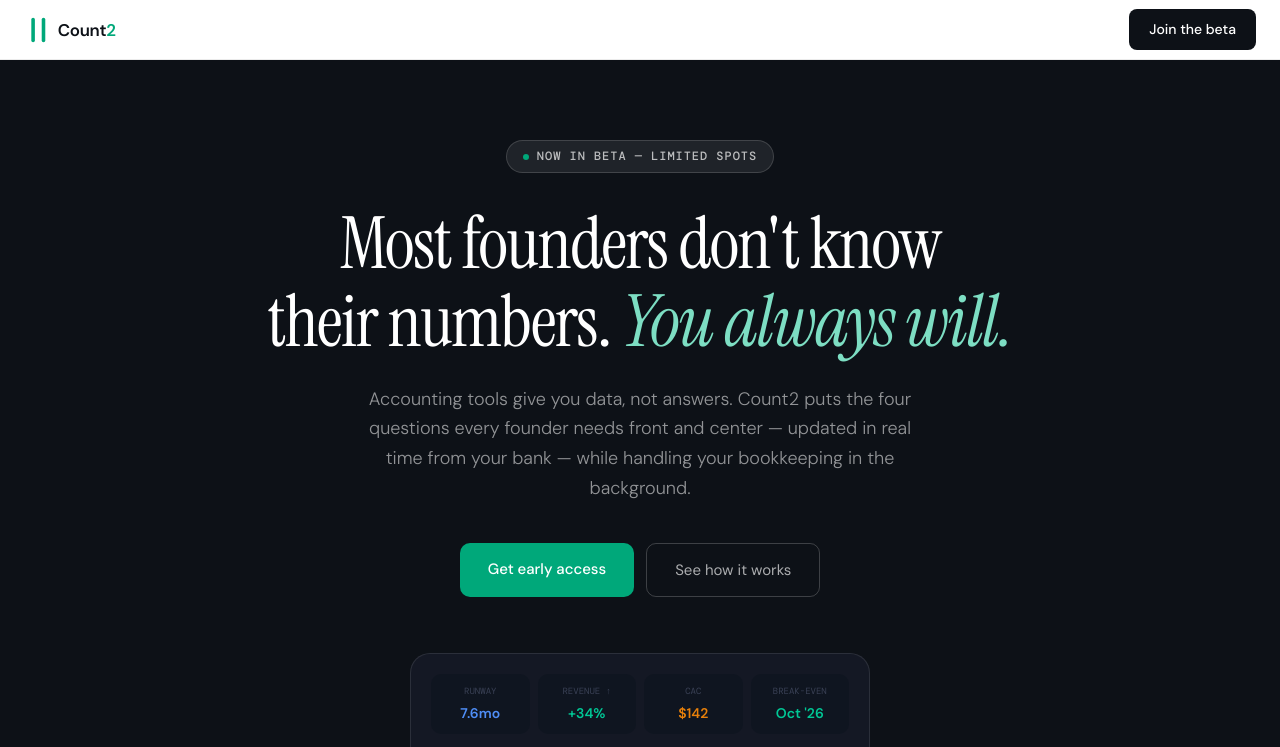
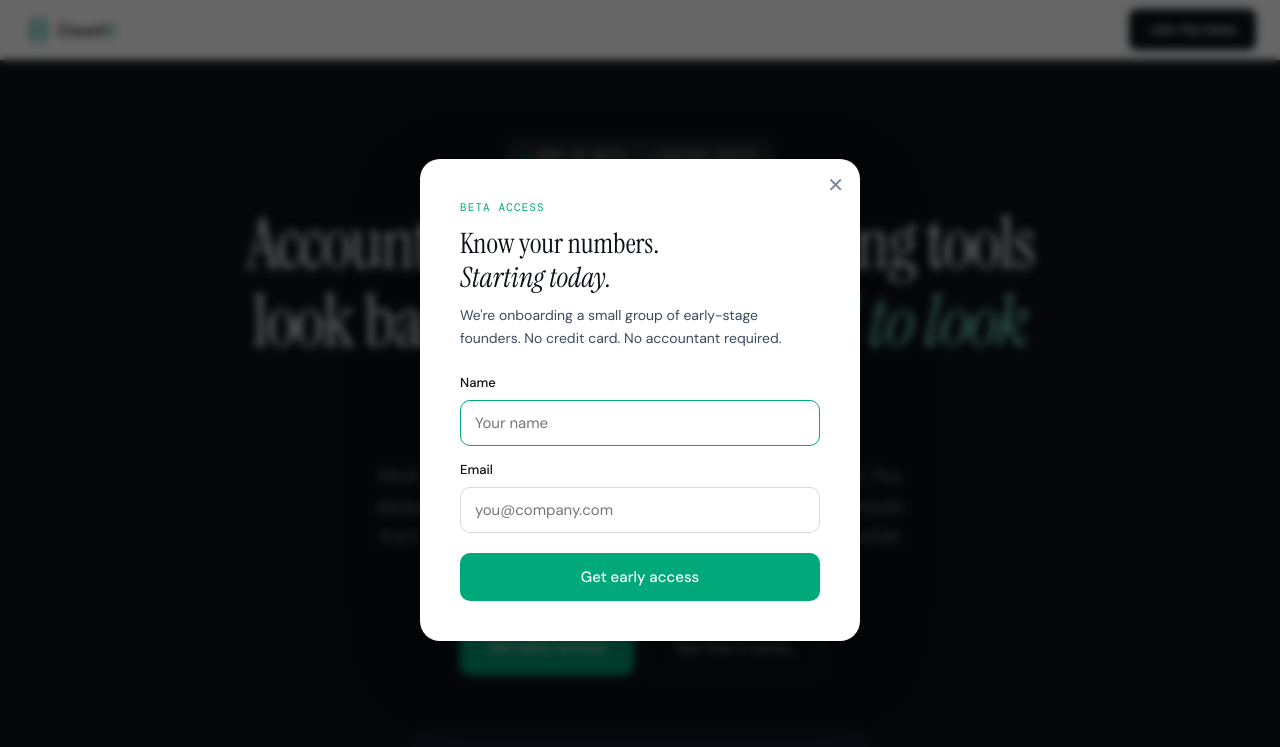
Before and after one commit to mchitnis9/count2-website, a plain HTML site: page index.html in a window 1280 px wide. Both pictures are taken after a click on the link "Join the beta". Shown: the top 747 px of the page. Drawn offline with nearby package versions, Linux system fonts and the light colour scheme.

Commit message:
Update index.html

```diff
--- a/index.html
+++ b/index.html
@@ -1,4 +1,3 @@
-<!-- update -->
 <!DOCTYPE html>
 <html lang="en">
 <head>
@@ -344,7 +343,7 @@
 <!-- NAV -->
 <nav>
   <a href="#" class="nav-logo"><svg width="130" height="32" viewBox="0 0 200 48" xmlns="http://www.w3.org/2000/svg" style="display:block"><line x1="14" y1="8" x2="14" y2="40" stroke="#00A87A" stroke-width="5.5" stroke-linecap="round"/><line x1="30" y1="8" x2="30" y2="40" stroke="#00A87A" stroke-width="5.5" stroke-linecap="round"/><text x="52" y="33" font-family="DM Sans,system-ui,sans-serif" font-size="26" font-weight="600" fill="#0D1117" letter-spacing="-0.5px">Count<tspan fill="#00A87A">2</tspan></text></svg></a>
-  <a href="#" class="nav-cta">Join the beta</a>
+  <a href="#" class="nav-cta" onclick="openModal(); return false;">Join the beta</a>
 </nav>
 
 <!-- HERO -->
@@ -355,13 +354,13 @@
       NOW IN BETA — LIMITED SPOTS
     </div>
     <h1 class="fade-up delay-1">
-      Most founders don't know<br>their numbers. <em>You always will.</em>
+      Accounting and bookkeeping tools<br>look backwards. <em>You need to look forward.</em>
     </h1>
     <p class="hero-sub fade-up delay-2">
-      Accounting tools give you data, not answers. Count2 puts the four questions every founder needs front and center — updated in real time from your bank — while handling your bookkeeping in the background.
+      Most founders don't know their actual and forecast metrics. You always will. Count2 puts the four questions every founder needs front and center — updated in real time from your bank — while handling your bookkeeping in the background.
     </p>
     <div class="hero-actions fade-up delay-3">
-      <a href="#" class="btn-primary">Get early access</a>
+      <a href="#" class="btn-primary" onclick="openModal(); return false;">Get early access</a>
       <a href="#how" class="btn-ghost">See how it works</a>
     </div>
     <div class="hero-preview fade-up delay-4">
@@ -549,7 +548,7 @@
   <div class="section-badge badge-green" style="margin-bottom:24px;">BETA ACCESS</div>
   <h2>Know your numbers.<br><em>Starting today.</em></h2>
   <p class="section-sub">Count2 is in private beta. We're onboarding a small group of early-stage founders who want to actually understand their numbers — runway, growth, CAC, and path to profitability, at a glance.</p>
-  <a href="#" class="btn-primary" style="font-size:16px;padding:16px 36px;">Apply for early access</a>
+  <a href="#" class="btn-primary" onclick="openModal(); return false;" style="font-size:16px;padding:16px 36px;">Apply for early access</a>
   <p style="color:rgba(255,255,255,0.3);font-size:13px;margin-top:16px;">No credit card. No accountant required.</p>
 </section>
 
@@ -559,5 +558,80 @@
   <p>© 2026 Count2. Know your numbers. Always.</p>
 </footer>
 
+<!-- SIGNUP MODAL -->
+<div id="signup-modal" style="display:none; position:fixed; inset:0; z-index:1000; align-items:center; justify-content:center; padding:20px;">
+  <div id="modal-backdrop" onclick="closeModal()" style="position:absolute; inset:0; background:rgba(0,0,0,0.6); backdrop-filter:blur(4px);"></div>
+  <div style="position:relative; background:var(--white); border-radius:20px; padding:40px; max-width:440px; width:100%; box-shadow:0 24px 80px rgba(0,0,0,0.2);">
+    <button onclick="closeModal()" style="position:absolute; top:16px; right:16px; background:none; border:none; cursor:pointer; color:var(--ink3); font-size:20px; line-height:1;">✕</button>
+    <div style="margin-bottom:24px;">
+      <div style="font-family:'DM Mono',monospace; font-size:11px; color:var(--green); letter-spacing:0.1em; margin-bottom:10px;">BETA ACCESS</div>
+      <h3 style="font-family:'Instrument Serif',serif; font-size:28px; font-weight:400; line-height:1.2; margin-bottom:10px;">Know your numbers.<br><em>Starting today.</em></h3>
+      <p style="font-size:14px; color:var(--ink2); line-height:1.6;">We're onboarding a small group of early-stage founders. No credit card. No accountant required.</p>
+    </div>
+    <div id="modal-form">
+      <div style="margin-bottom:14px;">
+        <label style="display:block; font-size:13px; font-weight:500; margin-bottom:6px; color:var(--ink);">Name</label>
+        <input id="signup-name" type="text" placeholder="Your name" style="width:100%; padding:12px 14px; border:1px solid var(--border2); border-radius:10px; font-size:15px; font-family:'DM Sans',sans-serif; outline:none; transition:border-color 0.18s;" onfocus="this.style.borderColor='var(--green)'" onblur="this.style.borderColor='var(--border2)'">
+      </div>
+      <div style="margin-bottom:20px;">
+        <label style="display:block; font-size:13px; font-weight:500; margin-bottom:6px; color:var(--ink);">Email</label>
+        <input id="signup-email" type="email" placeholder="you@company.com" style="width:100%; padding:12px 14px; border:1px solid var(--border2); border-radius:10px; font-size:15px; font-family:'DM Sans',sans-serif; outline:none; transition:border-color 0.18s;" onfocus="this.style.borderColor='var(--green)'" onblur="this.style.borderColor='var(--border2)'">
+      </div>
+      <div id="modal-error" style="display:none; color:#c0392b; font-size:13px; margin-bottom:12px;"></div>
+      <button onclick="submitSignup()" id="submit-btn" style="width:100%; background:var(--green); color:white; border:none; border-radius:10px; padding:14px; font-size:15px; font-weight:500; cursor:pointer; font-family:'DM Sans',sans-serif; transition:background 0.18s;">Get early access</button>
+    </div>
+    <div id="modal-success" style="display:none; text-align:center; padding:20px 0;">
+      <div style="font-size:40px; margin-bottom:12px;">🎉</div>
+      <h4 style="font-family:'Instrument Serif',serif; font-size:24px; font-weight:400; margin-bottom:8px;">You're on the list!</h4>
+      <p style="font-size:14px; color:var(--ink2);">We'll be in touch soon with your access link.</p>
+    </div>
+  </div>
+</div>
+
+<script>
+  function openModal() {
+    const modal = document.getElementById('signup-modal');
+    modal.style.display = 'flex';
+    document.body.style.overflow = 'hidden';
+    setTimeout(() => document.getElementById('signup-name').focus(), 100);
+  }
+  function closeModal() {
+    document.getElementById('signup-modal').style.display = 'none';
+    document.body.style.overflow = '';
+  }
+  document.addEventListener('keydown', function(e) {
+    if (e.key === 'Escape') closeModal();
+  });
+  async function submitSignup() {
+    const name = document.getElementById('signup-name').value.trim();
+    const email = document.getElementById('signup-email').value.trim();
+    const errorEl = document.getElementById('modal-error');
+    const btn = document.getElementById('submit-btn');
+    errorEl.style.display = 'none';
+    if (!name) { errorEl.textContent = 'Please enter your name.'; errorEl.style.display = 'block'; return; }
+    if (!email || !/^[^\s@]+@[^\s@]+\.[^\s@]+$/.test(email)) { errorEl.textContent = 'Please enter a valid email address.'; errorEl.style.display = 'block'; return; }
+    btn.textContent = 'Submitting…';
+    btn.disabled = true;
+    try {
+      const res = await fetch('https://formspree.io/f/xrejjjkp', {
+        method: 'POST',
+        headers: { 'Content-Type': 'application/json', 'Accept': 'application/json' },
+        body: JSON.stringify({ name, email })
+      });
+      if (res.ok) {
+        document.getElementById('modal-form').style.display = 'none';
+        document.getElementById('modal-success').style.display = 'block';
+      } else {
+        throw new Error('Submission failed');
+      }
+    } catch {
+      errorEl.textContent = 'Something went wrong. Please try again.';
+      errorEl.style.display = 'block';
+      btn.textContent = 'Get early access';
+      btn.disabled = false;
+    }
+  }
+</script>
+
 </body>
 </html>
```
